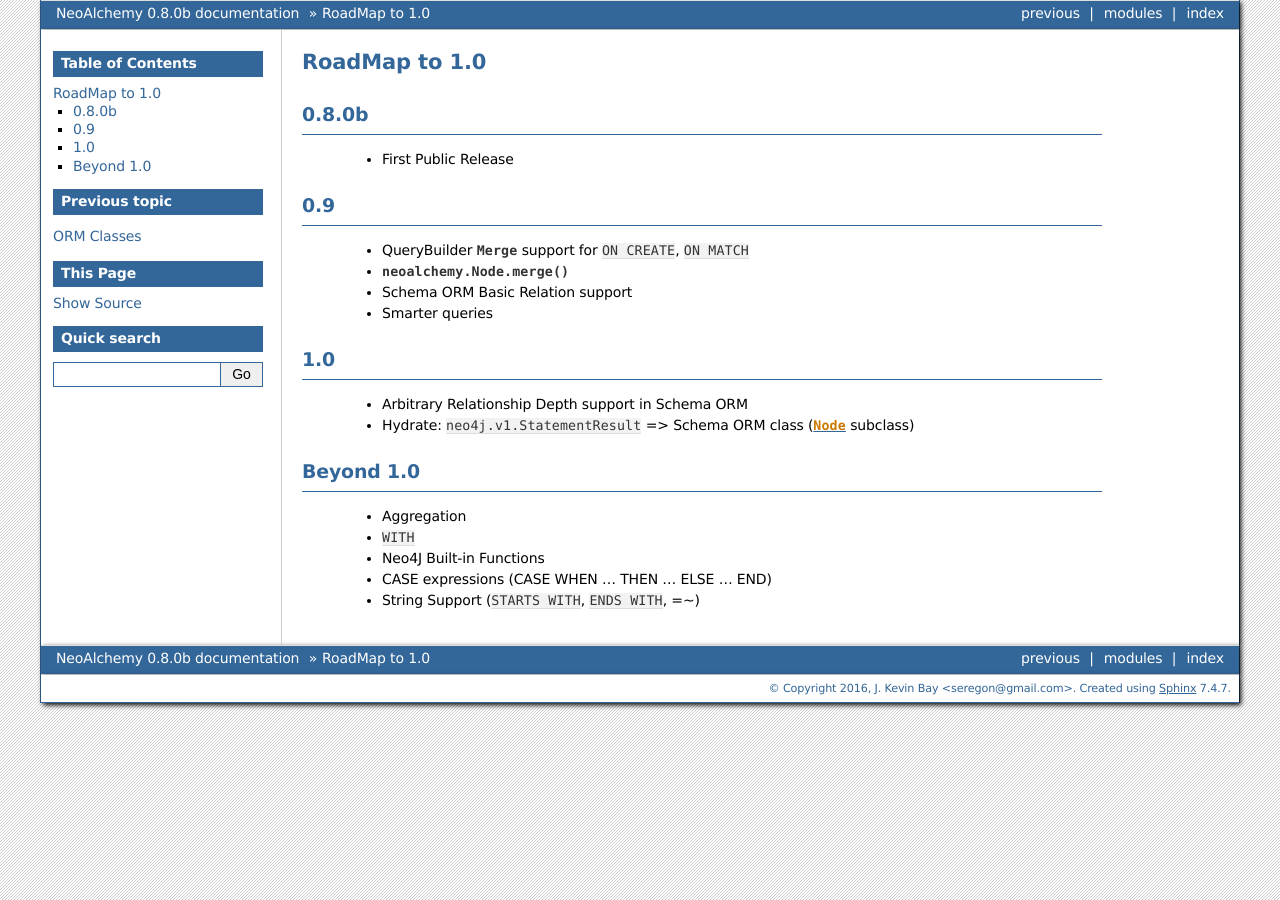
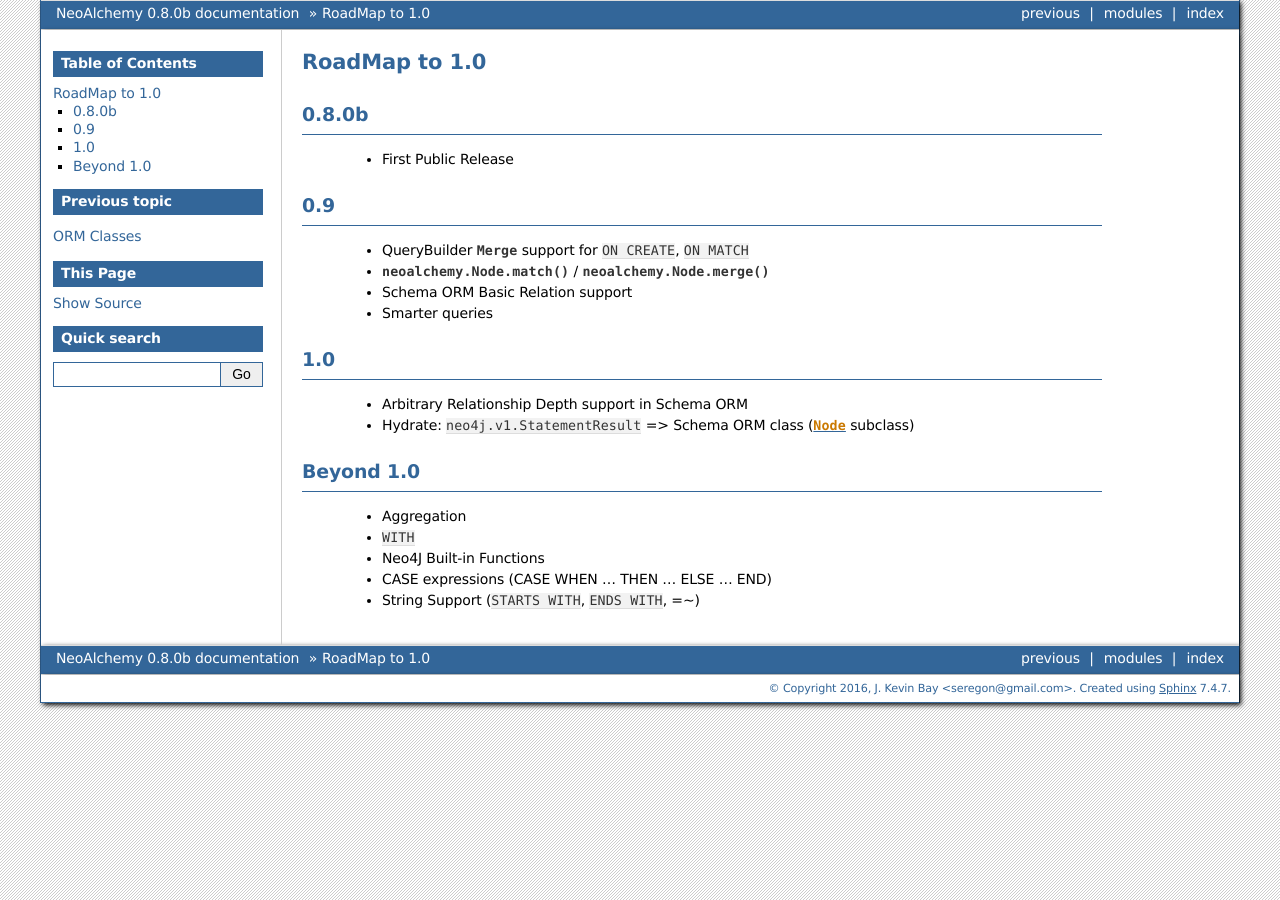
Before and after one commit to TwoBitAlchemist/NeoAlchemy, a Sphinx documentation site: the page built from source/roadmap.rst, in a window 1280 px wide. Built offline with Sphinx 7.4.7, drawn with Linux system fonts in a browser that asks for light colours.

Commit message:
Updated RoadMap for actual release

```diff
--- a/source/roadmap.rst
+++ b/source/roadmap.rst
@@ -17,7 +17,7 @@ RoadMap to 1.0
 
   - QueryBuilder :py:class:`~neoalchemy.cypher.Merge` support for
     ``ON CREATE``, ``ON MATCH``
-  - :py:meth:`neoalchemy.Node.merge`
+  - :py:meth:`neoalchemy.Node.match` / :py:meth:`neoalchemy.Node.merge`
   - Schema ORM Basic Relation support
   - Smarter queries
 
```
